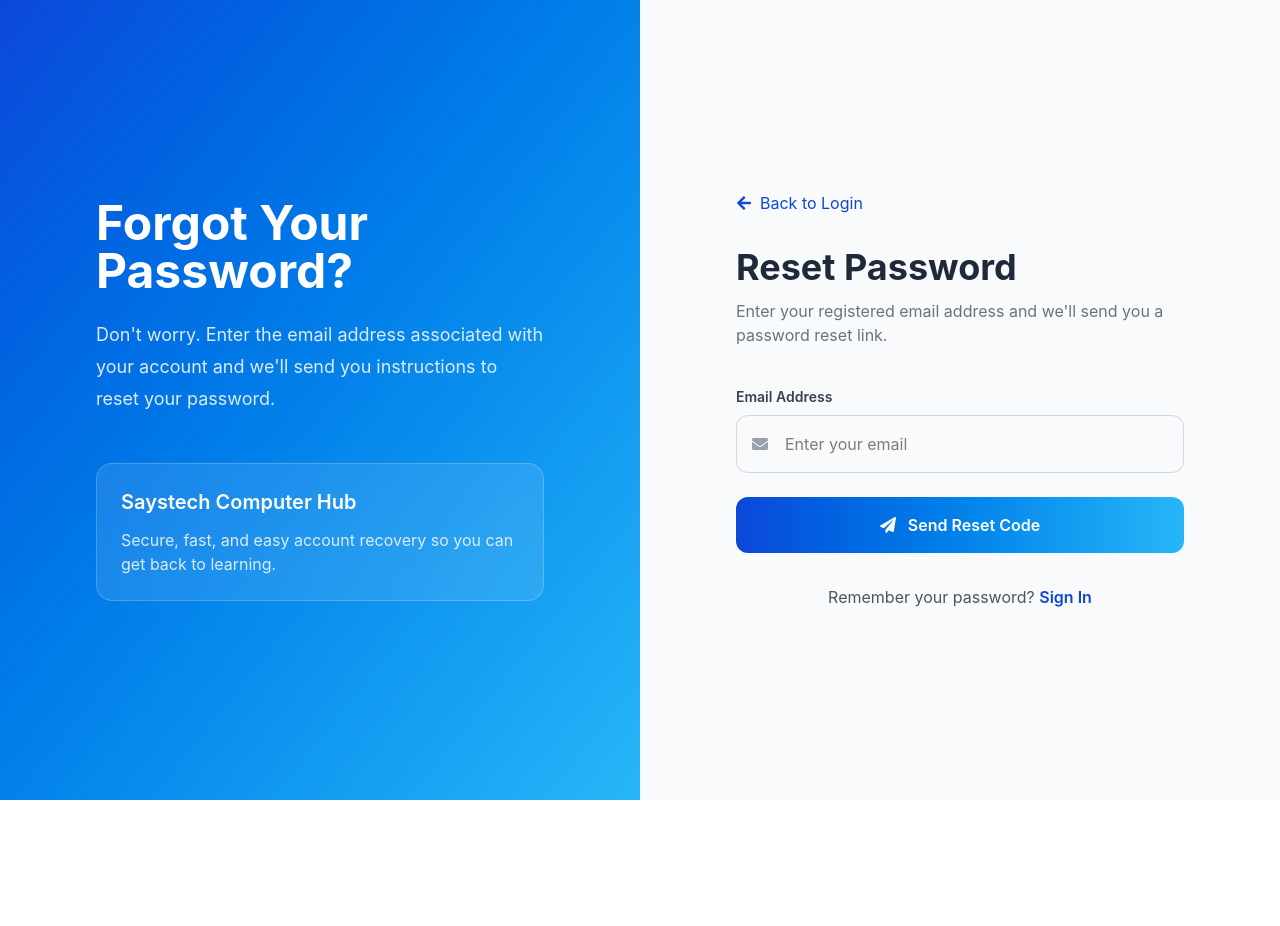
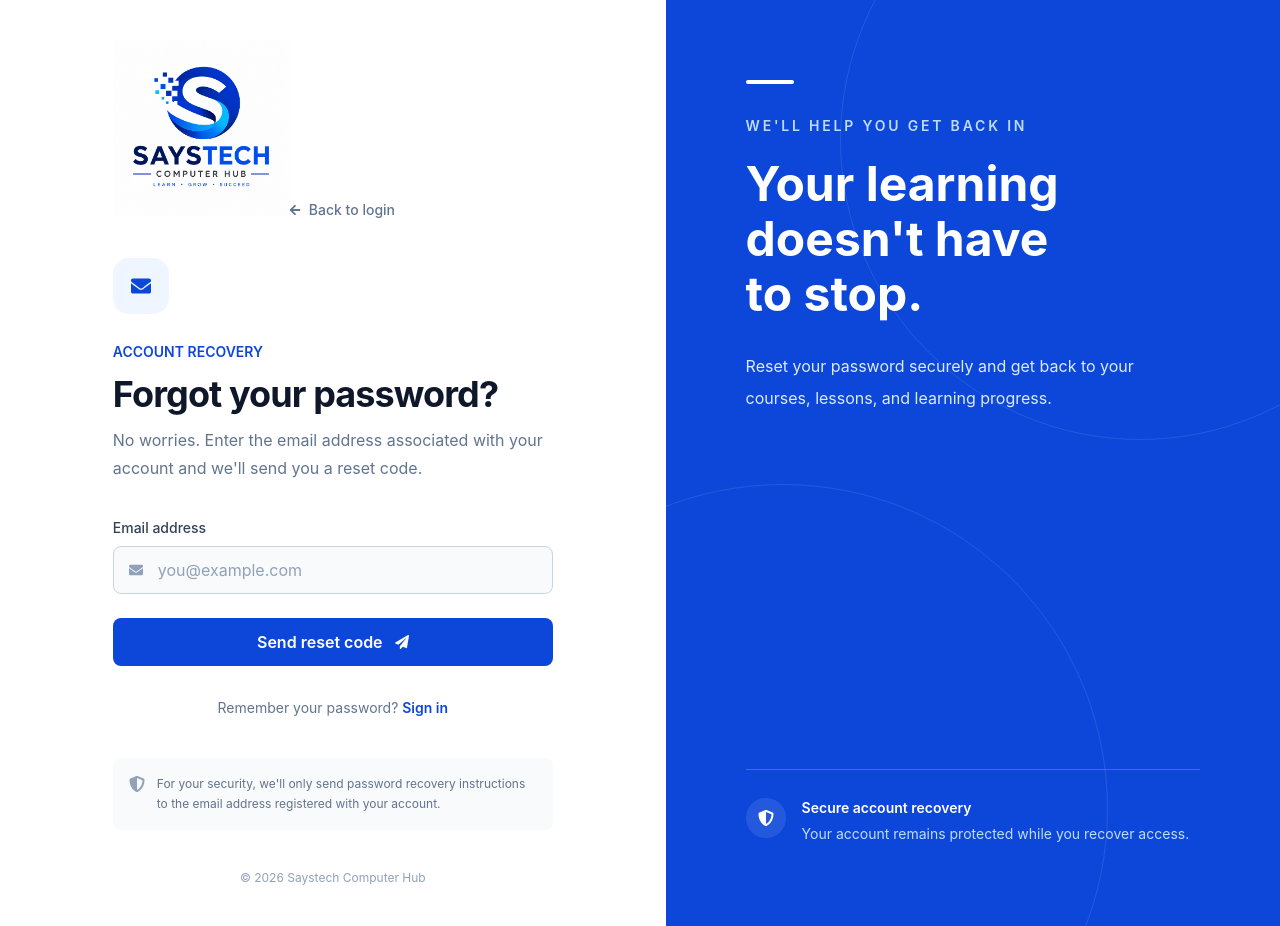
Before and after one commit to Taofeekolamide/saystechclient, a React (Vite) app: page /forgot-password in a window 1280 px wide. Before the commit the page ends 800 px from the top, so only its background shows below. Built offline with nearby package versions, Linux system fonts and the light colour scheme; no server answers.

Commit message:
Update authentication pages

```diff
--- a/src/Pages/Auth/ForgotPassword.jsx
+++ b/src/Pages/Auth/ForgotPassword.jsx
@@ -1,124 +1,410 @@
 import { useContext, useState } from "react";
 import { Link } from "react-router-dom";
-import { FaEnvelope, FaArrowLeft, FaPaperPlane } from "react-icons/fa";
+import { FaEnvelope, FaArrowLeft, FaPaperPlane, FaShieldAlt } from "react-icons/fa";
+import logo from "../../assets/logo.png";
 import { AuthContext } from "../../Context/AuthContext";
 
 const ForgotPassword = () => {
-
     const [email, setEmail] = useState("");
 
-    const { handleForgotPassword, loading } = useContext(AuthContext)
+    const { handleForgotPassword, loading } = useContext(AuthContext);
 
     return (
-        <div className="min-h-screen flex bg-gray-50">
+        <div className="min-h-screen bg-white flex">
 
-            {/* Left Side */}
-            <div className="hidden lg:flex w-1/2 bg-gradient-to-br from-[#0D47D9] to-[#27B6F8] items-center justify-center p-12">
+            {/* LEFT SIDE */}
+            <div className="w-full lg:w-[52%] flex items-center justify-center px-6 py-10 sm:px-10">
+                <div className="w-full max-w-[440px]">
 
-                <div className="max-w-md text-white">
+                    {/* Logo */}
+                    <Link to="/" className="inline-block">
+                        <img
+                            src={logo}
+                            alt="Saystech Computer Hub"
+                            className="w-40 sm:w-44"
+                        />
+                    </Link>
 
-                    <h1 className="text-5xl font-bold">
-                        Forgot Your Password?
-                    </h1>
+                    {/* Back */}
+                    <Link
+                        to="/login"
+                        className="
+                            inline-flex
+                            items-center
+                            gap-2
+                            mt-12
+                            text-sm
+                            font-medium
+                            text-slate-500
+                            hover:text-[#0D47D9]
+                            transition
+                        "
+                    >
+                        <FaArrowLeft className="text-xs" />
+                        Back to login
+                    </Link>
 
-                    <p className="mt-6 text-lg leading-8 text-blue-100">
-                        Don't worry. Enter the email address associated with your
-                        account and we'll send you instructions to reset your password.
+                    {/* Heading */}
+                    <div className="mt-9">
+
+                        <div className="
+                            flex
+                            h-14
+                            w-14
+                            items-center
+                            justify-center
+                            rounded-2xl
+                            bg-blue-50
+                            text-[#0D47D9]
+                        ">
+                            <FaEnvelope className="text-xl" />
+                        </div>
+
+                        <p className="
+                            mt-7
+                            text-sm
+                            font-semibold
+                            text-[#0D47D9]
+                        ">
+                            ACCOUNT RECOVERY
+                        </p>
+
+                        <h1 className="
+                            mt-3
+                            text-3xl
+                            sm:text-4xl
+                            font-bold
+                            tracking-tight
+                            text-slate-900
+                        ">
+                            Forgot your password?
+                        </h1>
+
+                        <p className="
+                            mt-3
+                            text-slate-500
+                            leading-7
+                        ">
+                            No worries. Enter the email address associated
+                            with your account and we'll send you a reset code.
+                        </p>
+                    </div>
+
+                    {/* Form */}
+                    <form
+                        onSubmit={(e) =>
+                            handleForgotPassword(e, email)
+                        }
+                        className="mt-9"
+                    >
+
+                        <label className="
+                            block
+                            text-sm
+                            font-medium
+                            text-slate-700
+                            mb-2
+                        ">
+                            Email address
+                        </label>
+
+                        <div className="relative">
+
+                            <FaEnvelope
+                                className="
+                                    absolute
+                                    left-4
+                                    top-1/2
+                                    -translate-y-1/2
+                                    text-slate-400
+                                    text-sm
+                                "
+                            />
+
+                            <input
+                                type="email"
+                                value={email}
+                                onChange={(e) =>
+                                    setEmail(e.target.value)
+                                }
+                                required
+                                autoComplete="email"
+                                placeholder="you@example.com"
+                                className="
+                                    w-full
+                                    h-12
+                                    rounded-lg
+                                    border
+                                    border-slate-300
+                                    bg-slate-50
+                                    pl-11
+                                    pr-4
+                                    text-slate-900
+                                    placeholder:text-slate-400
+                                    outline-none
+                                    transition
+                                    focus:bg-white
+                                    focus:border-[#0D47D9]
+                                    focus:ring-2
+                                    focus:ring-blue-100
+                                "
+                            />
+
+                        </div>
+
+                        {/* Submit */}
+                        <button
+                            type="submit"
+                            disabled={loading}
+                            className="
+                                group
+                                mt-6
+                                w-full
+                                h-12
+                                rounded-lg
+                                bg-[#0D47D9]
+                                text-white
+                                font-semibold
+                                flex
+                                items-center
+                                justify-center
+                                gap-3
+                                transition
+                                hover:bg-[#0b3dbb]
+                                active:scale-[0.99]
+                                disabled:opacity-60
+                                disabled:cursor-not-allowed
+                            "
+                        >
+                            {loading ? (
+                                <>
+                                    <span className="
+                                        h-4
+                                        w-4
+                                        rounded-full
+                                        border-2
+                                        border-white
+                                        border-t-transparent
+                                        animate-spin
+                                    " />
+
+                                    Sending...
+                                </>
+                            ) : (
+                                <>
+                                    Send reset code
+
+                                    <FaPaperPlane className="
+                                        text-sm
+                                        transition-transform
+                                        group-hover:translate-x-1
+                                    " />
+                                </>
+                            )}
+                        </button>
+
+                    </form>
+
+                    {/* Remember password */}
+                    <p className="
+                        mt-8
+                        text-center
+                        text-sm
+                        text-slate-500
+                    ">
+                        Remember your password?{" "}
+                        <Link
+                            to="/login"
+                            className="
+                                font-semibold
+                                text-[#0D47D9]
+                                hover:underline
+                            "
+                        >
+                            Sign in
+                        </Link>
                     </p>
 
-                    <div className="mt-12 bg-white/10 backdrop-blur-md rounded-2xl p-6 border border-white/20">
+                    {/* Security message */}
+                    <div className="
+                        mt-10
+                        flex
+                        items-start
+                        gap-3
+                        rounded-lg
+                        bg-slate-50
+                        p-4
+                    ">
+                        <FaShieldAlt className="
+                            mt-0.5
+                            text-slate-400
+                            shrink-0
+                        " />
 
-                        <h3 className="font-semibold text-xl">
-                            Saystech Computer Hub
-                        </h3>
+                        <p className="
+                            text-xs
+                            leading-5
+                            text-slate-500
+                        ">
+                            For your security, we'll only send password
+                            recovery instructions to the email address
+                            registered with your account.
+                        </p>
+                    </div>
 
-                        <p className="mt-3 text-blue-100">
-                            Secure, fast, and easy account recovery so you can get
-                            back to learning.
+                    {/* Footer */}
+                    <p className="
+                        text-center
+                        text-xs
+                        text-slate-400
+                        mt-10
+                    ">
+                        © {new Date().getFullYear()} Saystech Computer Hub
+                    </p>
+
+                </div>
+            </div>
+
+            {/* RIGHT SIDE */}
+            <div className="
+                hidden
+                lg:flex
+                lg:w-[48%]
+                bg-[#0D47D9]
+                relative
+                overflow-hidden
+            ">
+
+                {/* Background circles */}
+                <div className="
+                    absolute
+                    -top-40
+                    -right-40
+                    w-[600px]
+                    h-[600px]
+                    rounded-full
+                    border
+                    border-white/10
+                " />
+
+                <div className="
+                    absolute
+                    -bottom-52
+                    -left-52
+                    w-[650px]
+                    h-[650px]
+                    rounded-full
+                    border
+                    border-white/10
+                " />
+
+                <div className="
+                    relative
+                    z-10
+                    flex
+                    flex-col
+                    justify-between
+                    w-full
+                    p-14
+                    xl:p-20
+                ">
+
+                    {/* Main content */}
+                    <div className="max-w-lg">
+
+                        <div className="
+                            w-12
+                            h-1
+                            bg-white
+                            rounded-full
+                            mb-8
+                        " />
+
+                        <p className="
+                            text-sm
+                            font-semibold
+                            tracking-[0.2em]
+                            text-blue-200
+                            uppercase
+                        ">
+                            We'll help you get back in
+                        </p>
+
+                        <h2 className="
+                            mt-5
+                            text-4xl
+                            xl:text-5xl
+                            font-bold
+                            leading-[1.15]
+                            text-white
+                        ">
+                            Your learning
+                            <br />
+                            doesn't have
+                            <br />
+                            to stop.
+                        </h2>
+
+                        <p className="
+                            mt-7
+                            text-blue-100
+                            leading-8
+                            max-w-md
+                        ">
+                            Reset your password securely and get back to
+                            your courses, lessons, and learning progress.
                         </p>
 
                     </div>
 
-                </div>
+                    {/* Bottom */}
+                    <div className="
+                        border-t
+                        border-white/20
+                        pt-7
+                        max-w-lg
+                    ">
 
-            </div>
+                        <div className="flex items-start gap-4">
 
-            {/* Right Side */}
-            <div className="w-full lg:w-1/2 flex items-center justify-center px-6 py-12">
+                            <div className="
+                                flex
+                                h-10
+                                w-10
+                                shrink-0
+                                items-center
+                                justify-center
+                                rounded-full
+                                bg-white/10
+                            ">
+                                <FaShieldAlt className="text-white" />
+                            </div>
 
-                <div className="w-full max-w-md">
+                            <div>
+                                <p className="
+                                    text-sm
+                                    font-semibold
+                                    text-white
+                                ">
+                                    Secure account recovery
+                                </p>
 
-                    <Link to="/login"
-                        className="inline-flex items-center gap-2 text-[#0D47D9] hover:text-[#27B6F8] mb-8"
-                    >
-                        <FaArrowLeft />
-                        Back to Login
-                    </Link>
-
-                    <h2 className="text-4xl font-bold text-gray-800">
-                        Reset Password
-                    </h2>
-
-                    <p className="text-gray-500 mt-3">
-                        Enter your registered email address and we'll send you a
-                        password reset link.
-                    </p>
-
-                    <form onSubmit={(e) => handleForgotPassword(e, email)} className="mt-10 space-y-6">
-
-                        <div>
-
-                            <label className="block text-sm font-semibold text-gray-700 mb-2">
-                                Email Address
-                            </label>
-
-                            <div className="relative">
-
-                                <FaEnvelope className="absolute left-4 top-1/2 -translate-y-1/2 text-gray-400" />
-
-                                <input type="email" value={email} onChange={(e) => setEmail(e.target.value)} required
-                                    placeholder="Enter your email"
-                                    className="w-full pl-12 pr-4 py-4 rounded-xl border border-gray-300 focus:ring-2 focus:ring-[#27B6F8] focus:border-transparent outline-none"
-                                />
-
+                                <p className="
+                                    mt-1
+                                    text-sm
+                                    leading-6
+                                    text-blue-200
+                                ">
+                                    Your account remains protected while
+                                    you recover access.
+                                </p>
                             </div>
 
                         </div>
 
-                        <button type="submit" disabled={loading}
-                            className="w-full flex justify-center items-center gap-3 bg-gradient-to-r from-[#0D47D9] to-[#27B6F8] text-white py-4 rounded-xl font-semibold hover:shadow-xl transition-all disabled:opacity-60"
-                        >
-                            {loading ?
-                                (
-                                    <>
-                                        <div className="w-5 h-5 border-2 border-white border-t-transparent rounded-full animate-spin"></div>
-                                        Sending...
-                                    </>
-                                )
-                                :
-                                (
-                                    <>
-                                        <FaPaperPlane />
-                                        Send Reset Code
-                                    </>
-                                )
-                            }
-                        </button>
-
-                    </form>
-
-                    <p className="mt-8 text-center text-gray-600">
-
-                        Remember your password?{" "}
-
-                        <Link to="/login" className="font-semibold text-[#0D47D9] hover:text-[#27B6F8]">
-                            Sign In
-                        </Link>
-
-                    </p>
+                    </div>
 
                 </div>
-
             </div>
 
         </div>
```
